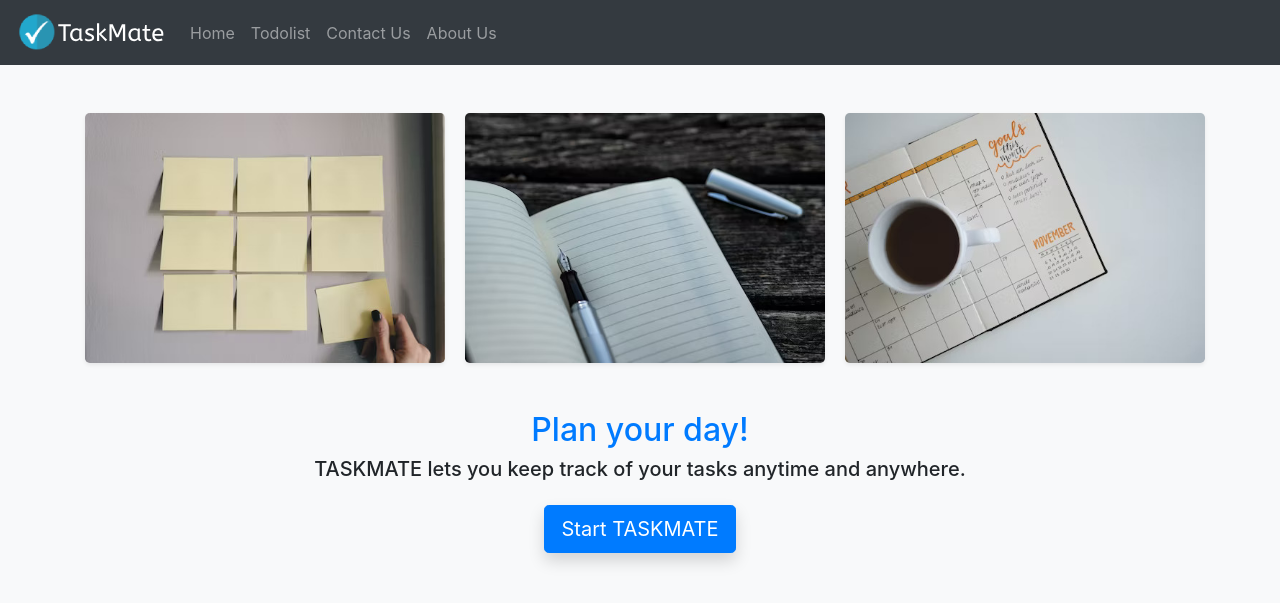
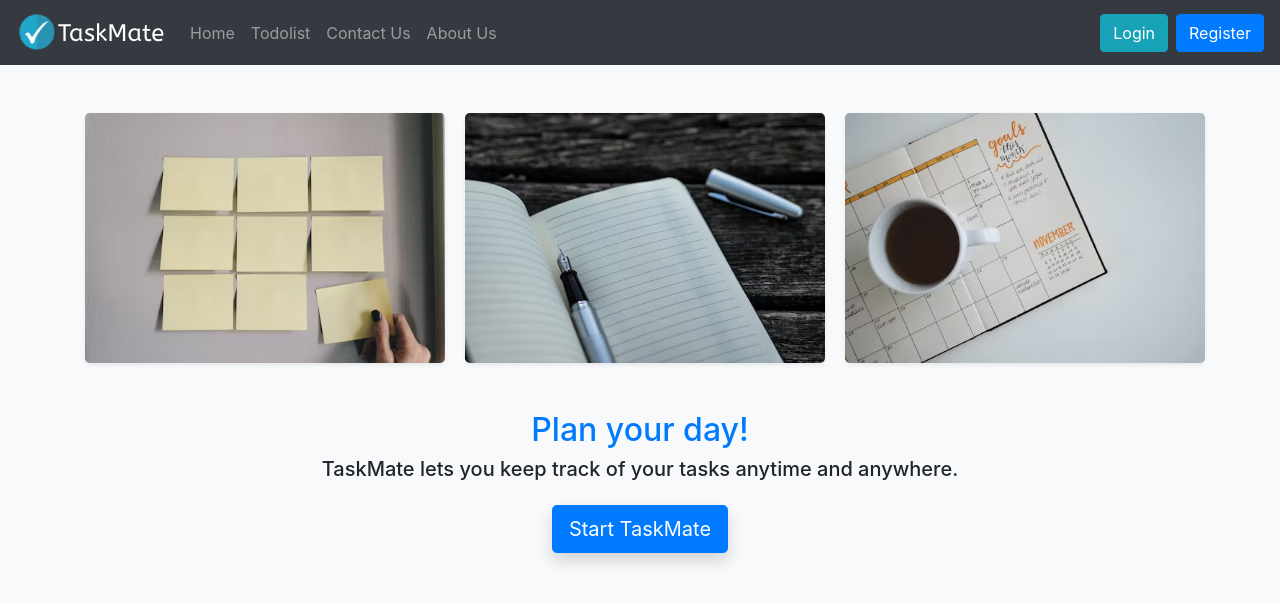
Before and after one commit to ArtemRamus/PORTFOLIO-taskmate, a Django app: page / in a window 1280 px wide. Shown: the top 603 px of the page. Run offline with Django 3.2, Linux system fonts and the light colour scheme; parts of the project's set-up code (start-up, migrations or seed data) failed here and were passed over; some libraries are stand-ins or nearby versions.

Commit message:
login restriction added for todolist page and for operations with tasks

```diff
--- a/taskmate/taskmate/settings.py
+++ b/taskmate/taskmate/settings.py
@@ -126,3 +126,4 @@
 CRISPY_TEMPLATE_PACK = 'bootstrap4'
 
 LOGIN_REDIRECT_URL = "todolist"
+LOGIN_URL = "login"
--- a/taskmate/templates/base.html
+++ b/taskmate/templates/base.html
@@ -27,6 +27,21 @@
         <a class="nav-item nav-link" href="{% url 'about' %}">About Us</a>
         </div>
       </div>
+      {% if user.is_authenticated %}
+        <div class="form-inline my-2 my-lg-0">
+          <div class="p-2 bg-dark text-white">Logged in as {{ user.username }}</div>
+          <a href="{% url 'logout' %}">
+            <button class="btn btn-info my-2 my-sm-0" type="submit">Logout</button>
+          </a>
+        </div>
+      {% else %}
+        <a href="{% url 'login' %}">
+          <button class="btn btn-info mr-2 my-2 my-sm-0" type="submit">Login</button>
+        </a>
+        <a href="{% url 'register' %}">
+          <button class="btn btn-primary my-2 my-sm-0" type="submit">Register</button>
+        </a>
+      {% endif %}
     </nav>
 
   </head>
--- a/taskmate/todolist_app/templates/index.html
+++ b/taskmate/todolist_app/templates/index.html
@@ -21,9 +21,9 @@
         <div class="row mt-5">
             <div class="col-md-10 offset-md-1">
                 <center><p class="h2 text-primary">Plan your day!</p></center>
-                <center><p class="h5 mg-3">TASKMATE lets you keep track of your tasks anytime and anywhere.</p></center>
+                <center><p class="h5 mg-3">TaskMate lets you keep track of your tasks anytime and anywhere.</p></center>
 
-                <center><a href="{% url 'todolist' %}"><button type="button" class="btn btn-primary btn-lg mt-3 shadow">Start TASKMATE</button></a></center>
+                <center><a href="{% url 'todolist' %}"><button type="button" class="btn btn-primary btn-lg mt-3 shadow">Start TaskMate</button></a></center>
             </div>
         </div>
     </div>
--- a/taskmate/todolist_app/views.py
+++ b/taskmate/todolist_app/views.py
@@ -4,8 +4,9 @@
 from todolist_app.forms import TaskForm
 from django.contrib import messages
 from django.core.paginator import Paginator
+from django.contrib.auth.decorators import login_required
 
-# Create your views here.
+@login_required
 def todolist(request):
     if request.method == "POST":
         form = TaskForm(request.POST or None)
@@ -20,11 +21,13 @@
         all_tasks = paginator.get_page(page)
         return render(request, 'todolist.html', {'all_tasks': all_tasks})
 
+@login_required
 def delete_task(request, task_id):
     task = TaskList.objects.get(pk=task_id)
     task.delete()
     return redirect('todolist')
 
+@login_required
 def edit_task(request, task_id):
     if request.method == "POST":
         task = TaskList.objects.get(pk=task_id)
@@ -38,12 +41,14 @@
         task_obj = TaskList.objects.get(pk=task_id)
         return render(request, 'edit.html', {'task_obj': task_obj})
 
+@login_required
 def complete_task(request, task_id):
     task = TaskList.objects.get(pk=task_id)
     task.done = True
     task.save()
     return redirect('todolist')
 
+@login_required
 def pending_task(request, task_id):
     task = TaskList.objects.get(pk=task_id)
     task.done = False
```
Also changed, not shown: taskmate/db.sqlite3.
